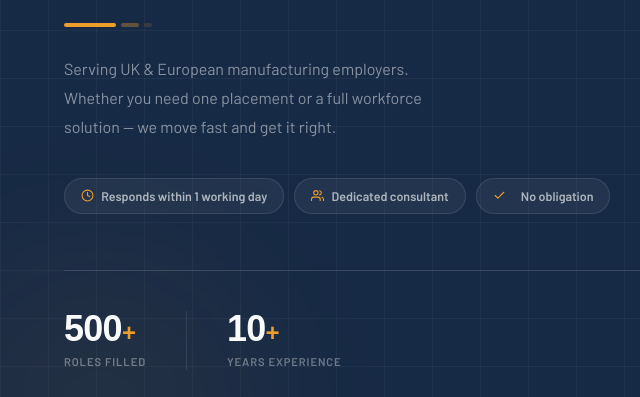
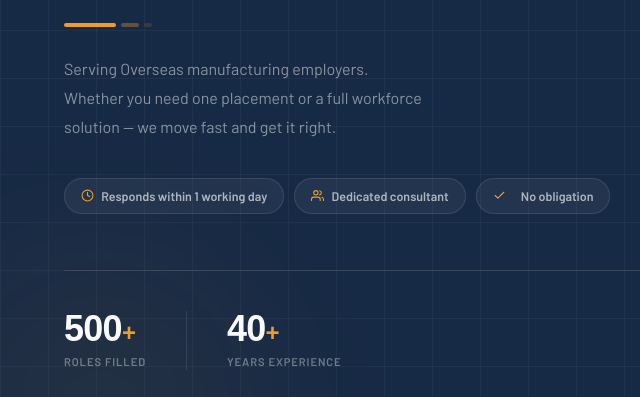
Before and after one commit to nacosking/IndustryForce, a plain HTML site: page html/Contact.html in a window 1280 px wide. Shown: the part 306-703 px from the top of the page, 0-640 px from the left. Drawn offline with nearby package versions, Linux system fonts and the light colour scheme; no server answers; a web font is replaced by a local one.

Commit message:
Update Contact

```diff
--- a/html/Contact.html
+++ b/html/Contact.html
@@ -50,7 +50,7 @@
           </div>
 
           <p class="contact-hero-sub-contact">
-            Serving UK & European manufacturing employers.<br>
+            Serving Overseas manufacturing employers.<br>
             Whether you need one placement or a full workforce solution — we move fast and get it right.
           </p>
 
@@ -89,7 +89,7 @@
             </div>
 
             <div class="hero-stat-item">
-              <p class="hero-stat-number">10<span class="hero-stat-suffix">+</span></p>
+              <p class="hero-stat-number">40<span class="hero-stat-suffix">+</span></p>
               <p class="hero-stat-label">Years experience</p>
             </div>
           </div>
```
